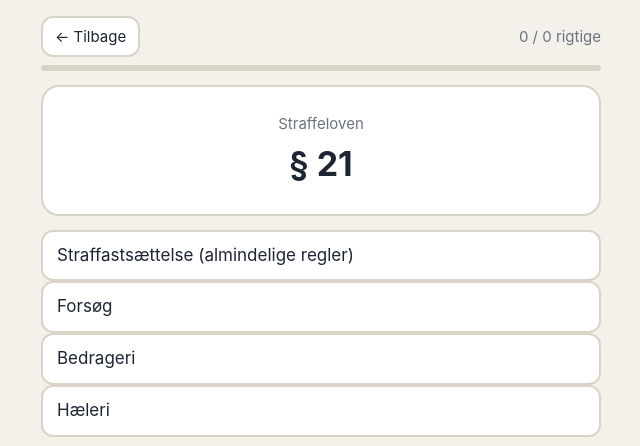
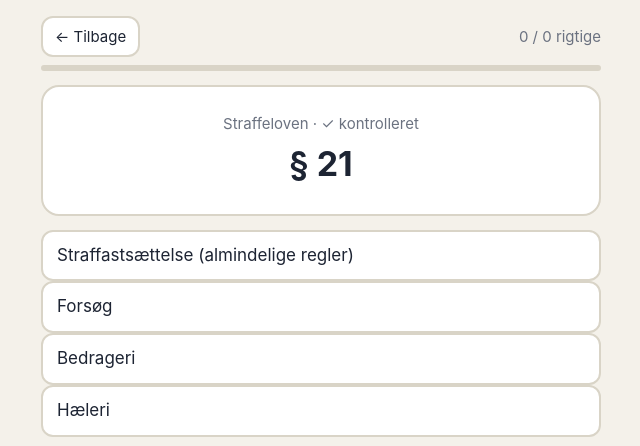
Before and after one commit to josvajerico-hub/paragraf-spillet, a plain HTML site: page index.html in a window 1280 px wide. Both pictures are taken after a click on the button "Start". Shown: the whole page, without its empty margins (319-959 px from the left). Drawn offline with Linux system fonts and the light colour scheme.

Commit message:
Fix verified Straffeloven labels

```diff
--- a/index.html
+++ b/index.html
@@ -104,13 +104,13 @@ const CARDS = [
  ["Straffeloven","82","Formildende omstændigheder"],
  ["Straffeloven","93","Forældelse af strafansvar",["forældelse"]],
  /* STRAFFERET – speciel del */
- ["Straffeloven","119","Vold mod offentligt ansat (tjenestemand)",["vold mod tjenestemand"]],
+ ["Straffeloven","119","Vold og trusler mod person i offentlig tjeneste eller hverv",["vold mod offentligt ansat","vold mod tjenestemand"]],
  ["Straffeloven","121","Hån eller skældsord mod offentligt ansat under tjeneste",["hån mod tjenestemand","fornærmelig tiltale af offentligt ansat"]],
  ["Straffeloven","180","Brandstiftelse (fare for liv eller omfattende ødelæggelse)",["brandstiftelse"]],
  ["Straffeloven","216","Voldtægt"],
  ["Straffeloven","263","Krænkelse af brevhemmelighed og lign. (stk. 2, nr. 1: åbne breve)",["brevbrud","brevhemmelighed"]],
  ["Straffeloven","222","Seksuelt forhold til barn under 15 år",["sex med barn under 15"]],
- ["Straffeloven","232","Blotteri"],
+ ["Straffeloven","232","Blufærdighedskrænkelse",["blotteri","blufærdighed"]],
  ["Straffeloven","237","Manddrab",["drab","homicide"]],
  ["Straffeloven","241","Uagtsomt manddrab",["uagtsomt drab"]],
  ["Straffeloven","244","Simpel vold",["vold"]],
@@ -120,13 +120,13 @@ const CARDS = [
  ["Straffeloven","260","Ulovlig tvang",["tvang"]],
  ["Straffeloven","261","Frihedsberøvelse"],
  ["Straffeloven","266","Trusler",["trussel"]],
- ["Straffeloven","267","Ærefornærmelse",["injurier"]],
+ ["Straffeloven","267","Ærekrænkelse",["injurier","ærefornærmelse"]],
  ["Straffeloven","268","Bagvaskelse"],
  ["Straffeloven","276","Tyveri"],
  ["Straffeloven","278","Underslæb"],
  ["Straffeloven","279","Bedrageri"],
  ["Straffeloven","281","Afpresning"],
- ["Straffeloven","285","Hæleri"],
+ ["Straffeloven","290","Hæleri"],
  ["Straffeloven","288","Røveri"],
  ["Straffeloven","291","Hærværk (skade på ting)",["hærværk"]],
 
@@ -178,7 +178,8 @@ const CARDS = [
  ["Børneloven","1","Moderskab (hende der har født barnet)",["moderskab"],1],
  ["Børneloven","2","Faderskab hvis moren er gift (pater est)",["faderskab","pater est"],1],
  ["Ægteskabsloven","1","Betingelser for at indgå ægteskab",null,1]
-].map(([lov,p,titel,alt,u])=>({lov,p,titel,alt:alt||[],u:!!u,key:lov+p}));
+].map(([lov,p,titel,alt,u])=>({lov,p,titel,alt:alt||[],u:!!u||lov!=='Straffeloven',key:lov+p}));
+/* Straffeloven er kontrolleret mod lovteksten (danskelove.dk). Alle andre love er IKKE kontrolleret. */
 
 /* ===== SEMINARER: tilføj nye seminarer her (lov + paragraffer) ===== */
 const SEMINARS = [
@@ -236,7 +237,7 @@ function nextCard(){
   cur=pickCard();last=cur;
   curDir=dir==='mix'?(Math.random()<.5?'n2e':'e2n'):dir;
   $('fb').textContent='';$('fb').className='fb';$('next').classList.add('hide');
-  $('law').textContent=[cur.lov,...semOf(cur)].join(' · ')+(cur.u?' · ⚠ usikker – tjek':'');
+  $('law').textContent=[cur.lov,...semOf(cur)].join(' · ')+(cur.u?' · ⚠ ikke kontrolleret – tjek':' · ✓ kontrolleret');
   $('prompt').innerHTML=curDir==='n2e'
     ?'<div class="big">'+lab(cur)+'</div>'
     :'<div class="title">'+cur.titel+'</div>';
```
